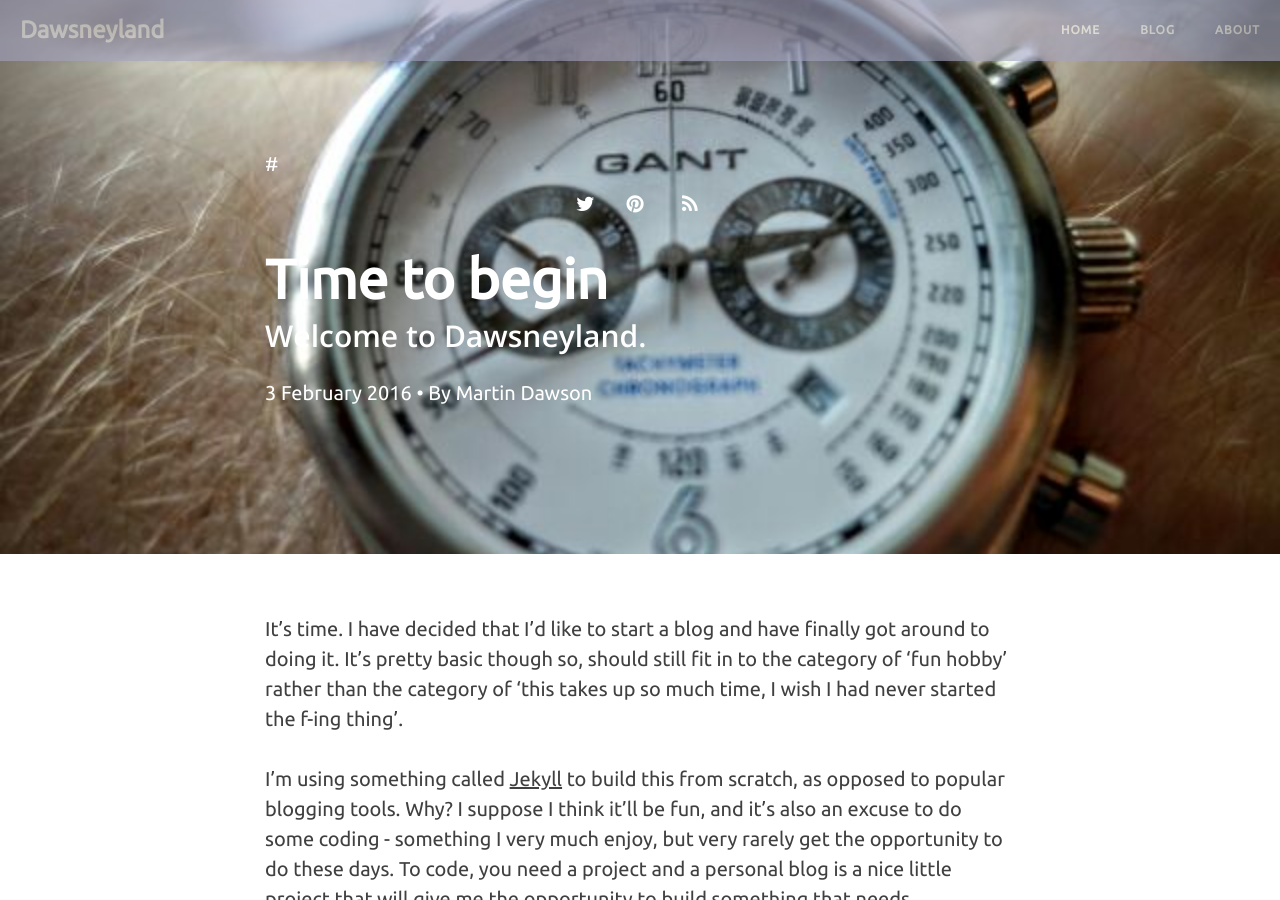
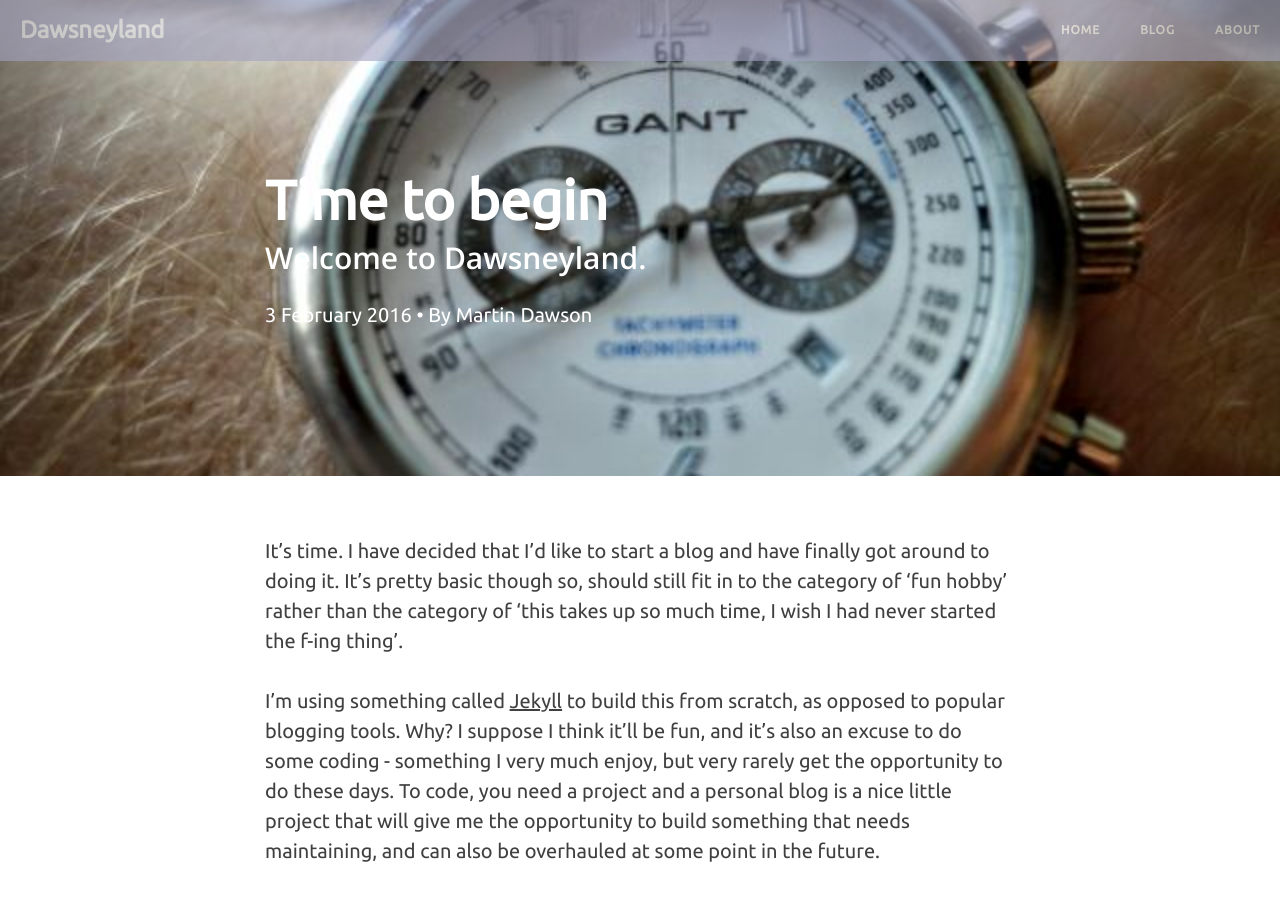
Before and after one commit to dawsneyland/formerdland, a Jekyll site: the page built from _posts/2016-02-03-time-to-begin.md, in a window 1280 px wide and 900 px high. Built offline with Jekyll 4.4.1, drawn with Linux system fonts in a browser that asks for light colours; nearby versions of some CDN libraries; comment, search, counter and statistics services are not loaded.

Commit message:
Update post.html

```diff
--- a/_layouts/post.html
+++ b/_layouts/post.html
@@ -8,7 +8,6 @@ layout: default
         <div class="row">
             <div class="col-lg-8 col-lg-offset-2 col-md-10 col-md-offset-1">
                 <div class="post-heading">
-                    # {% include socialinverse.html %}
                     <h1>{{ page.title }}</h1>
                     {% if page.subtitle %}
                     <h2 class="subheading">{{ page.subtitle }}</h2>
```
